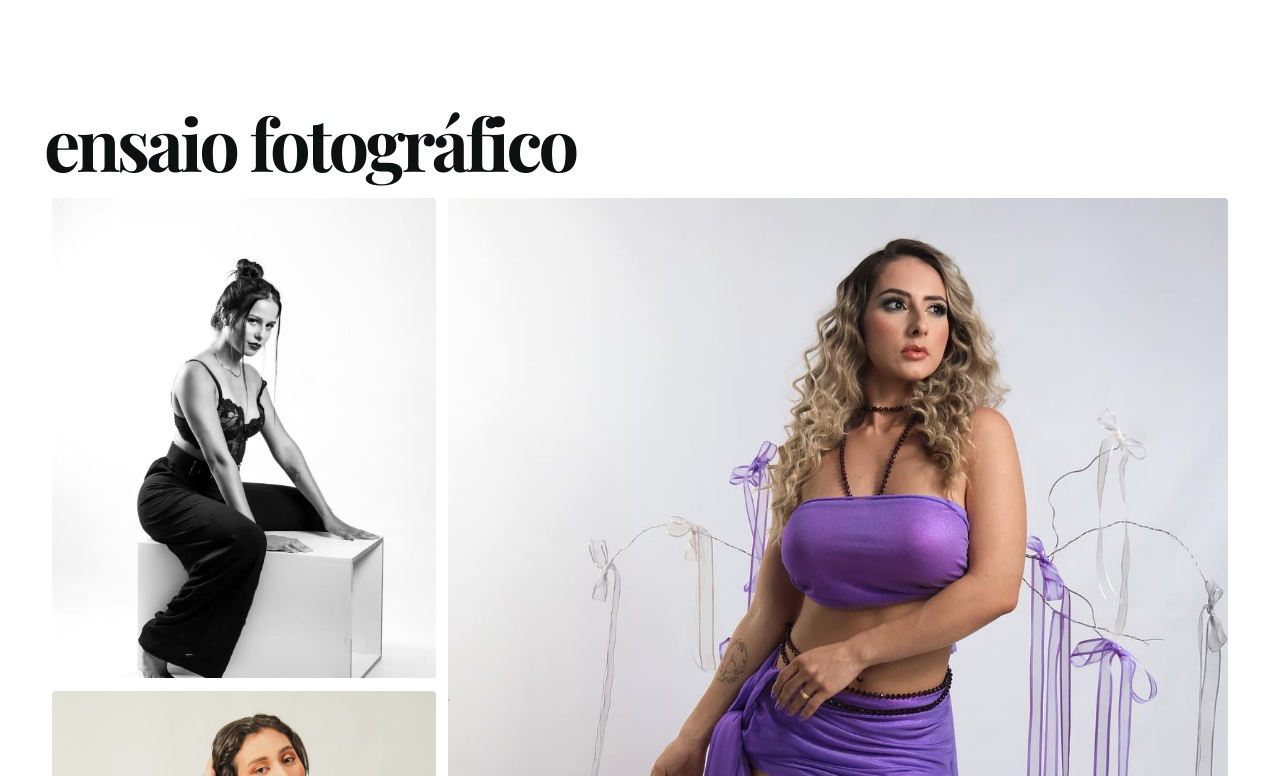
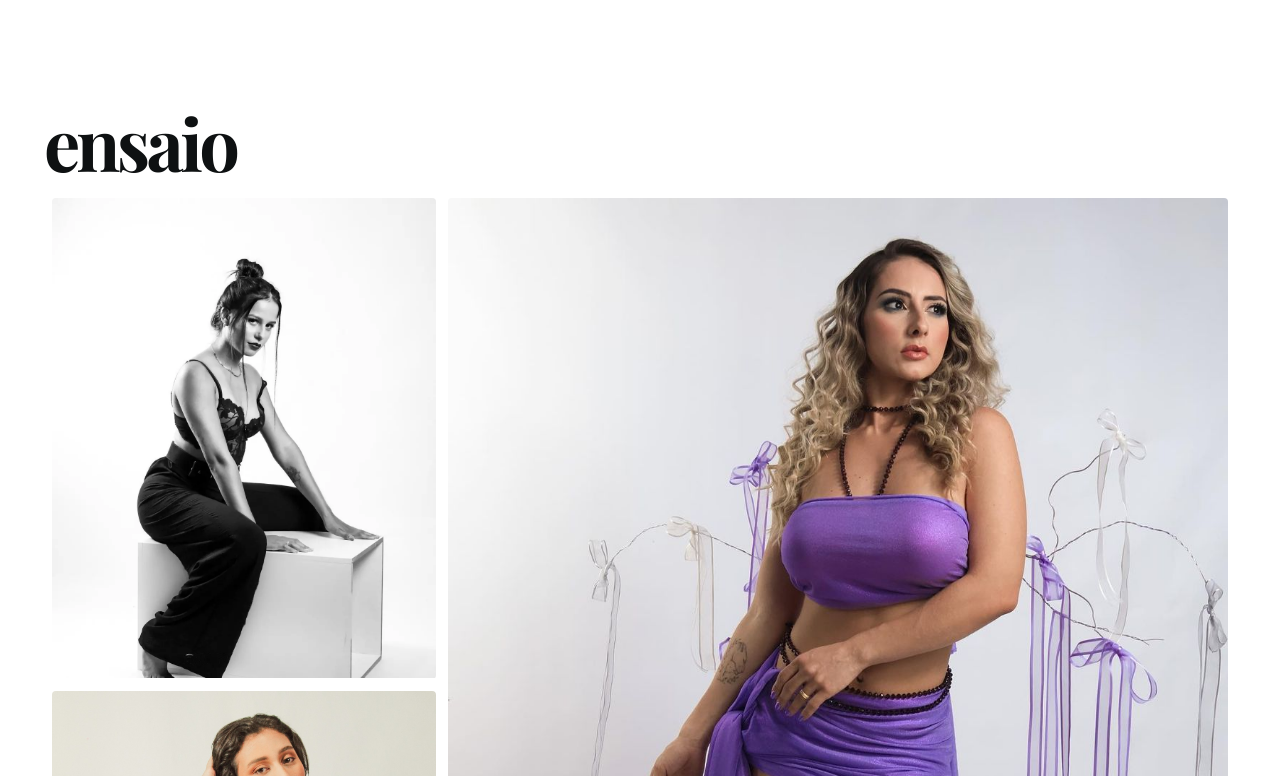
Before and after one commit to dheysson/portfoliohygorfonseca, a React (Create React App) app: page /portfolio in a window 1280 px wide. Shown: the part 3304-4080 px from the top of the page. Built offline with nearby package versions, Linux system fonts and the light colour scheme; a web font is replaced by a local one.

Commit message:
title changes

```diff
--- a/src/pages/Portfolio.js
+++ b/src/pages/Portfolio.js
@@ -284,7 +284,7 @@ const Portfolio = () => {
           </div>
           {/* ensaio */}
           <div className='reveal id pt-20 translate-y-[150px] opacity-0 relative transition-all ease-in duration-1000'>
-            <h1 className='h1_v1 text-[42px] lg:text-7xl my-5'>ensaio fotográfico</h1>
+            <h1 className='h1_v1 text-[42px] lg:text-7xl my-5'>ensaio</h1>
             <div className="title_grid">
               <div className="w-full rounded overflow-hidden">
                   <img className='img__zoom' src={Photo1_3} />
@@ -377,7 +377,7 @@ const Portfolio = () => {
 
           {/* Miscelanea */}
           <div className='container pt-20 pb-20 flex flex-col justify-center items-center'>
-            <h1 className='h1_v1 text-[42px] lg:text-7xl m-5 w-[100%]'>ensaio externo</h1>
+            <h1 className='h1_v1 text-[42px] lg:text-7xl m-5 w-[100%]'>outros...</h1>
             <div className='grid grid-cols-3 grid-rows-3 gap-4 w-[100%]'>
               <div className='rounded overflow-hidden flex row-span-2'>
                 <img className='img__zoom object-cover' src={m_photo_1} alt=''/>
@@ -569,7 +569,7 @@ const Portfolio = () => {
             </div>
             {/* ensaio */}
             <div className='reveal id pt-12 translate-y-[150px] opacity-0 relative transition-all ease-in duration-1000'>
-              <h1 className='h1_v1 text-[42px] xl:text-7xl m-2 text-left'>ensaio fotográfico</h1>
+              <h1 className='h1_v1 text-[42px] xl:text-7xl m-2 text-left'>ensaio</h1>
               <div className="title_grid">
                 <div className="w-full rounded overflow-hidden">
                     <img className='img__zoom' src={Photo1_3} alt='' />
@@ -649,7 +649,7 @@ const Portfolio = () => {
 
           {/* ensaio externo */}
         <div className='reveal translate-y-[150px] opacity-0 relative transition-all ease-in duration-1000 container pt-12 pb-12 max-w-max flex flex-col justify-center items-center'>
-          <h1 className='h1_v1 text-[42px] xl:text-7xl m-5 self-start'>ensaio externo</h1>
+          <h1 className='h1_v1 text-[42px] xl:text-7xl m-5 self-start'>outros...</h1>
           <div className='grid grid-cols-3 grid-rows-3 gap-4 w-[90%]'>
             <div className='rounded overflow-hidden flex row-span-2'>
               <img className='img__zoom object-cover' src={m_photo_1} alt=''/>
```
